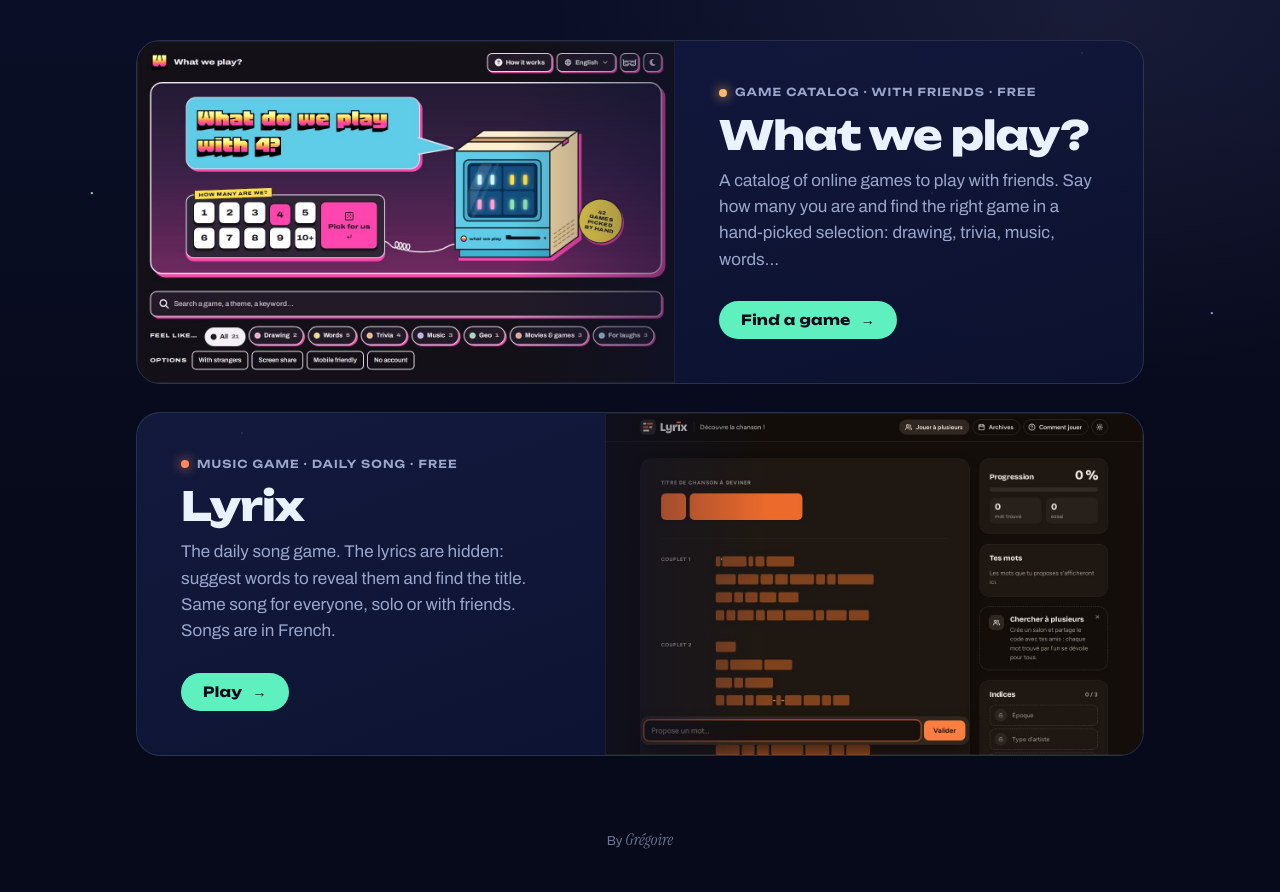
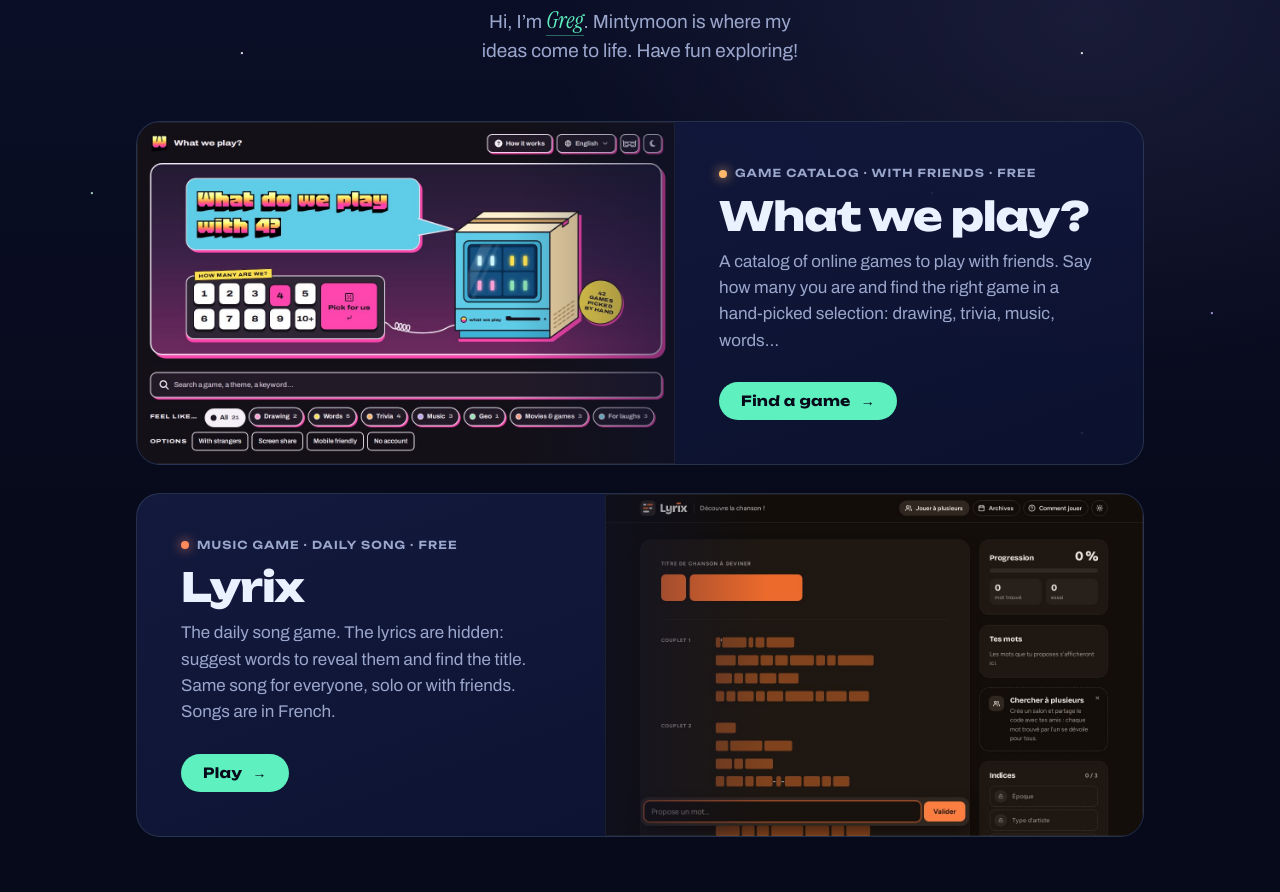
Before and after one commit to Greg0s/mintymoon, a plain HTML site: page index.html in a window 1280 px wide. Shown: the part 360-1252 px from the top of the page. Drawn offline with Linux system fonts and the light colour scheme.

Commit message:
✨ feat(hub): add intro subtitle with portfolio link and remove footer

```diff
--- a/assets/main.js
+++ b/assets/main.js
@@ -7,7 +7,8 @@
       "lyrix.desc": "Le jeu de la chanson du jour. Les paroles sont cachées : proposez des mots pour les dévoiler et trouvez le titre. La même chanson pour tout le monde, en solo ou entre amis.",
       "wwp.cta": "Trouver un jeu",
       "lyrix.cta": "Jouer",
-      by: "Par",
+      "intro.hi": "Salut, moi c’est",
+      "intro.rest": ". Mintymoon, c’est là où mes idées prennent vie. Bonne exploration\u00A0!",
       toggleLabel: "Switch to English",
     },
     en: {
@@ -17,7 +18,8 @@
       "lyrix.desc": "The daily song game. The lyrics are hidden: suggest words to reveal them and find the title. Same song for everyone, solo or with friends. Songs are in French.",
       "wwp.cta": "Find a game",
       "lyrix.cta": "Play",
-      by: "By",
+      "intro.hi": "Hi, I’m",
+      "intro.rest": ". Mintymoon is where my ideas come to life. Have fun exploring!",
       toggleLabel: "Passer en français",
     },
   };
--- a/assets/style.css
+++ b/assets/style.css
@@ -179,6 +179,27 @@ a { color: inherit; }
   color: var(--text);
 }
 
+.hero__intro {
+  max-width: 34ch;
+  margin: clamp(18px, 3vh, 28px) auto 0;
+  color: var(--text-dim);
+  font-size: clamp(16px, 1.9vw, 19px);
+  line-height: 1.5;
+  text-wrap: balance;
+}
+.hero__intro a {
+  font-family: var(--font-serif);
+  font-style: italic;
+  font-size: 1.22em;
+  line-height: 1;
+  color: var(--mint);
+  text-decoration: none;
+  border-bottom: 1px solid rgba(94, 240, 190, .4);
+  transition: color .2s, border-color .2s;
+}
+.hero__intro a:hover,
+.hero__intro a:focus-visible { color: var(--mint-soft); border-color: currentColor; outline: none; }
+
 /* ---------- Portals ---------- */
 .portals {
   position: relative;
@@ -186,7 +207,7 @@ a { color: inherit; }
   width: 100%;
   max-width: 1040px;
   margin: 0 auto;
-  padding: 0 16px;
+  padding: 0 16px clamp(56px, 10vh, 96px);
   display: grid;
   gap: 28px;
   flex: 1;
@@ -309,26 +330,6 @@ a { color: inherit; }
 .portal:hover .portal__arrow,
 .portal:focus-visible .portal__arrow { transform: translateX(5px); }
 
-/* ---------- Footer ---------- */
-.footer {
-  position: relative;
-  z-index: 1;
-  padding: 72px 16px 36px;
-  text-align: center;
-  color: var(--text-dim);
-  font-size: 13px;
-  opacity: .7;
-}
-.footer a {
-  font-family: var(--font-serif);
-  font-style: italic;
-  font-size: 16px;
-  text-decoration: none;
-  border-bottom: 1px solid transparent;
-  transition: color .2s, border-color .2s;
-}
-.footer a:hover, .footer a:focus-visible { color: var(--mint); border-color: currentColor; outline: none; }
-
 /* ---------- Responsive ---------- */
 @media (max-width: 760px) {
   .portal,
--- a/index.html
+++ b/index.html
@@ -32,6 +32,7 @@
   <header class="hero">
     <img class="hero__logo" src="assets/img/logo.svg" alt="" width="88" height="88">
     <h1 class="hero__title"><span class="hero__minty">minty</span><span class="hero__moon">moon</span></h1>
+    <p class="hero__intro"><span data-i18n="intro.hi">Salut, moi c’est</span> <a href="https://gregoiretinn.es/" data-umami-event="open-portfolio">Greg</a><span data-i18n="intro.rest">. Mintymoon, c’est là où mes idées prennent vie. Bonne exploration&nbsp;!</span></p>
   </header>
 
   <main class="portals">
@@ -60,9 +61,6 @@
     </a>
   </main>
 
-  <footer class="footer">
-    <span data-i18n="by">Par</span> <a href="https://gregoiretinn.es/" data-umami-event="open-portfolio">Grégoire</a>
-  </footer>
 
   <script src="assets/main.js"></script>
 </body>
```
